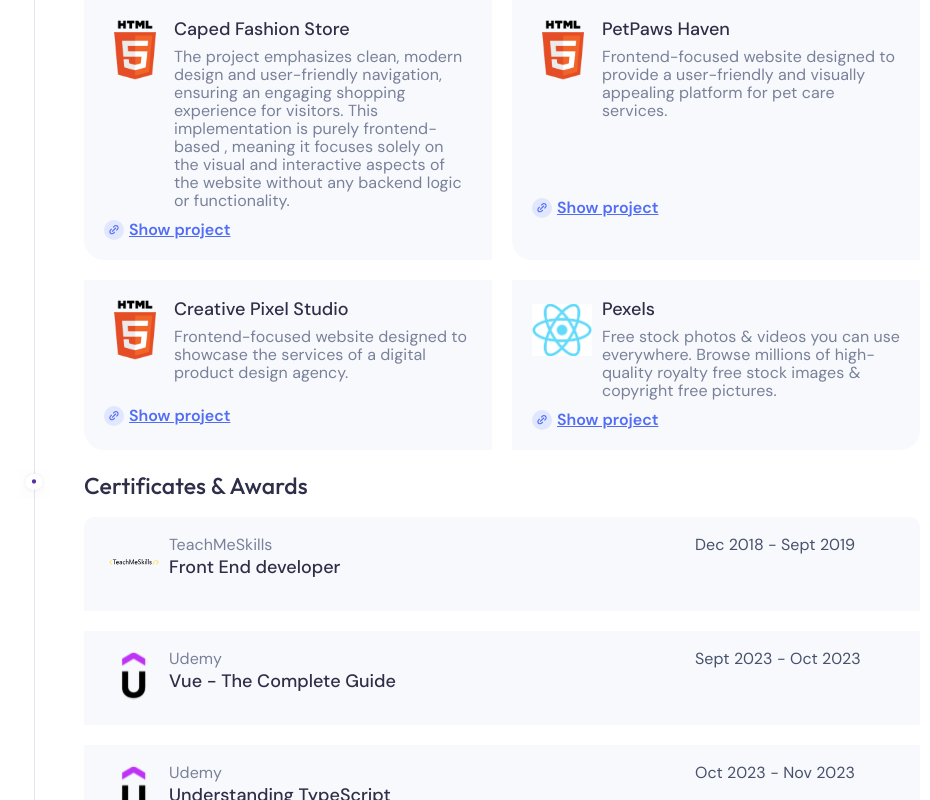
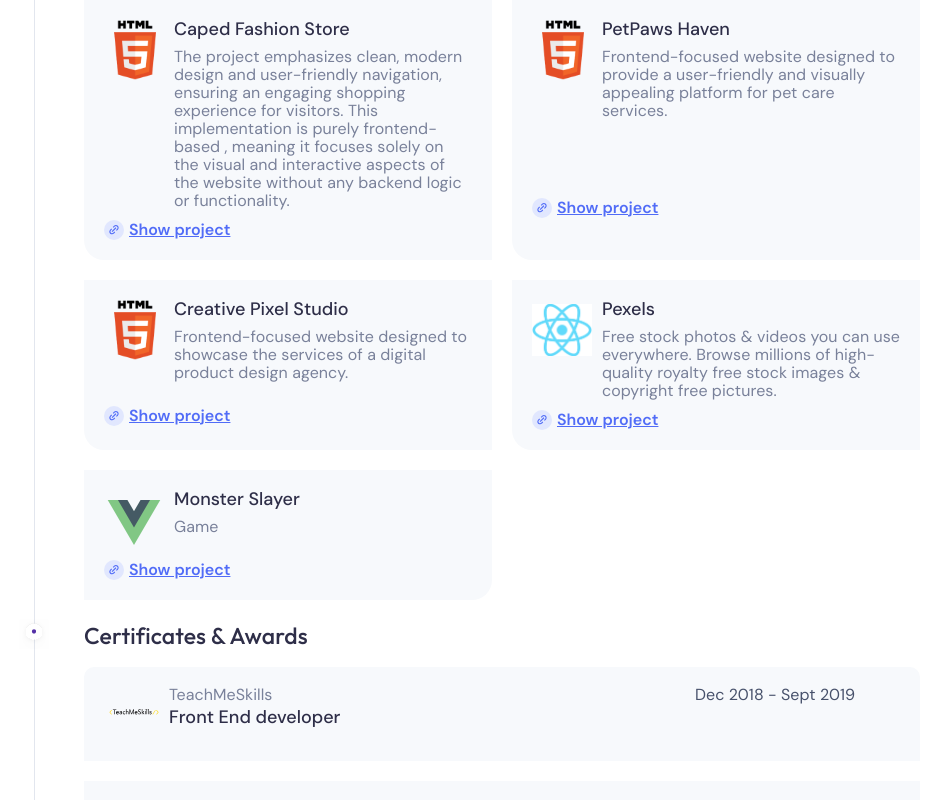
Before and after one commit to Natalina-Yarosh/vue, a Vue app: page / in a window 1280 px wide. Shown: the part 2036-2836 px from the top of the page, without its empty margins (336-1266 px from the left). Built offline with nearby package versions, Linux system fonts and the light colour scheme.

Commit message:
Add changes

```diff
--- a/src/components/Projects.vue
+++ b/src/components/Projects.vue
@@ -83,13 +83,20 @@ export default {
           linkPath: 'https://regal-paprenjak-594723.netlify.app/',
           linkName: 'Show project',
         },
-
          {
           id: 'project8',
           image: '/assets/tools/react.png',
           name: 'Pexels',
           description: 'Free stock photos & videos you can use everywhere. Browse millions of high-quality royalty free stock images & copyright free pictures.',
           linkPath: 'https://natalina-yarosh.github.io/pexels/#/',
+          linkName: 'Show project',
+        },
+         {
+          id: 'project9',
+          image: '/assets/tools/vue.png',
+          name: 'Monster Slayer',
+          description: 'Game',
+          linkPath: 'https://starlit-selkie-7a9291.netlify.app/',
           linkName: 'Show project',
         },
       ],
```
